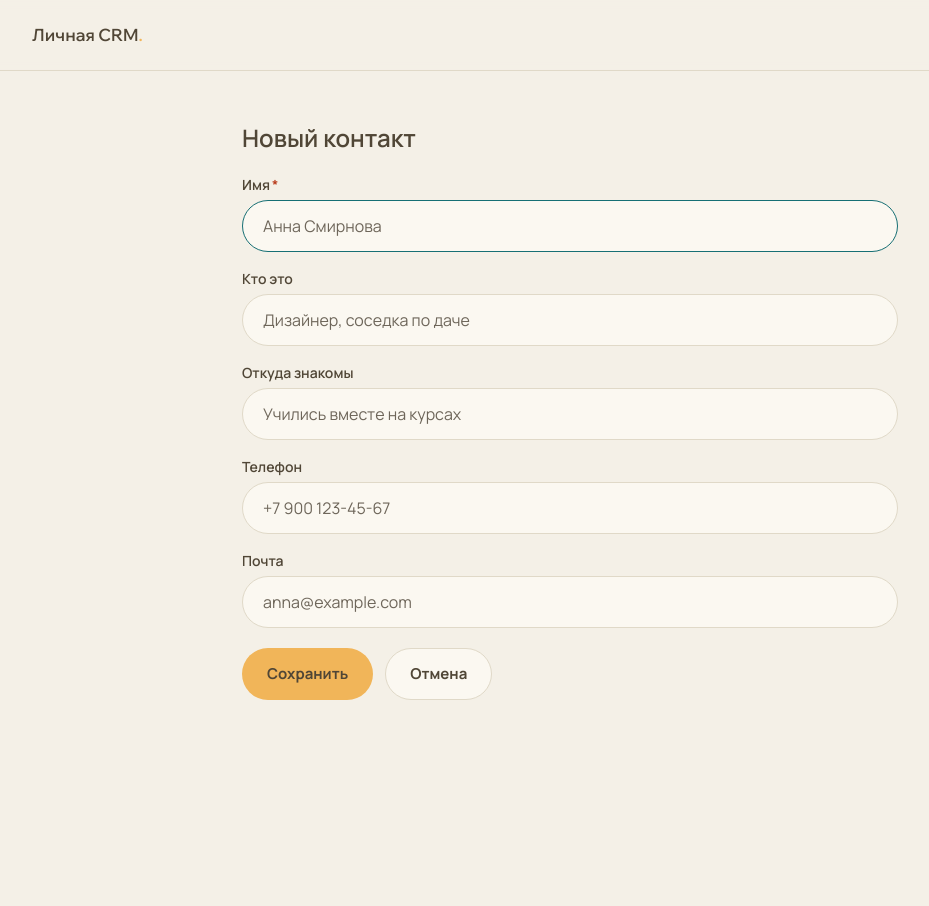
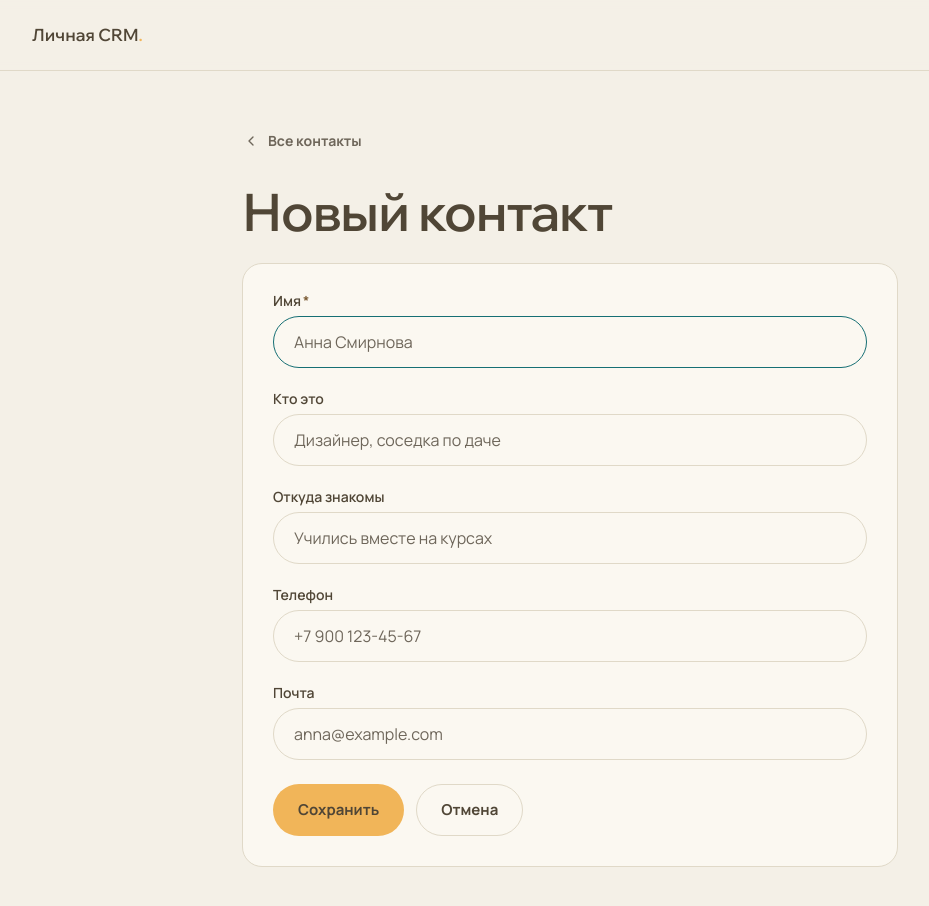
Before and after one commit to AnastasiaKonovalova/personal-crm, a Next.js app: page /contacts/new in a window 1280 px wide. Shown: the top 906 px of the page, without its empty margins (70-999 px from the left). Before the commit the page ends 800 px from the top, so only its background shows below. Built offline with nearby package versions, Linux system fonts and the light colour scheme.

Commit message:
Restyle contact forms and 404 page

```diff
--- a/src/app/contacts/[id]/edit/page.tsx
+++ b/src/app/contacts/[id]/edit/page.tsx
@@ -1,5 +1,6 @@
 import type { Metadata } from "next";
 import { notFound } from "next/navigation";
+import { BackLink } from "@/components/back-link";
 import { ContactForm } from "@/components/contact-form";
 import { PageShell } from "@/components/page-shell";
 import { getContact } from "@/server/contacts";
@@ -16,8 +17,9 @@ export default async function EditContactPage({ params }: { params: Promise<{ id
   }
 
   return (
-    <PageShell width="narrow" className="grid gap-6">
-      <h1 className="text-2xl font-semibold">Редактирование контакта</h1>
+    <PageShell width="narrow" className="grid gap-heading">
+      <BackLink href={`/contacts/${contact.id}`}>{contact.name}</BackLink>
+      <h1 className="font-display text-page-title font-semibold">Редактирование контакта</h1>
       <ContactForm contact={contact} />
     </PageShell>
   );
--- a/src/app/contacts/[id]/page.tsx
+++ b/src/app/contacts/[id]/page.tsx
@@ -1,6 +1,7 @@
 import Link from "next/link";
 import { notFound } from "next/navigation";
-import { ChevronLeft, Pencil } from "lucide-react";
+import { Pencil } from "lucide-react";
+import { BackLink } from "@/components/back-link";
 import { NoteForm } from "@/components/note-form";
 import { NoteItem } from "@/components/note-item";
 import { PageShell } from "@/components/page-shell";
@@ -32,14 +33,7 @@ export default async function ContactPage({ params }: { params: Promise<{ id: st
 
   return (
     <PageShell width="narrow" className="grid gap-heading">
-      <div>
-        <Button asChild variant="ghost" size="sm" className="px-0">
-          <Link href="/">
-            <ChevronLeft />
-            Все контакты
-          </Link>
-        </Button>
-      </div>
+      <BackLink href="/">Все контакты</BackLink>
 
       <div className="flex flex-wrap items-end justify-between gap-grid">
         <h1 className="font-display text-page-title font-semibold">{contact.name}</h1>
--- a/src/app/contacts/new/page.tsx
+++ b/src/app/contacts/new/page.tsx
@@ -1,4 +1,5 @@
 import type { Metadata } from "next";
+import { BackLink } from "@/components/back-link";
 import { ContactForm } from "@/components/contact-form";
 import { PageShell } from "@/components/page-shell";
 
@@ -8,8 +9,9 @@ export const metadata: Metadata = {
 
 export default function NewContactPage() {
   return (
-    <PageShell width="narrow" className="grid gap-6">
-      <h1 className="text-2xl font-semibold">Новый контакт</h1>
+    <PageShell width="narrow" className="grid gap-heading">
+      <BackLink href="/">Все контакты</BackLink>
+      <h1 className="font-display text-page-title font-semibold">Новый контакт</h1>
       <ContactForm />
     </PageShell>
   );
--- a/src/app/not-found.tsx
+++ b/src/app/not-found.tsx
@@ -4,8 +4,8 @@ import { Button } from "@/components/ui/button";
 
 export default function NotFound() {
   return (
-    <PageShell width="narrow" className="grid justify-items-start gap-4">
-      <h1 className="text-2xl font-semibold">Не нашлось</h1>
+    <PageShell width="narrow" className="grid justify-items-start gap-heading">
+      <h1 className="font-display text-page-title font-semibold">Не нашлось</h1>
       <p className="text-muted-foreground">Такого контакта или страницы нет.</p>
       <Button asChild variant="outline">
         <Link href="/">К списку контактов</Link>
--- /dev/null
+++ b/src/components/back-link.tsx
@@ -0,0 +1,17 @@
+import Link from "next/link";
+import { ChevronLeft } from "lucide-react";
+import { Button } from "@/components/ui/button";
+
+// "‹ Back" text link above the page title
+export function BackLink({ href, children }: { href: string; children: React.ReactNode }) {
+  return (
+    <div>
+      <Button asChild variant="ghost" size="sm" className="px-0">
+        <Link href={href}>
+          <ChevronLeft />
+          {children}
+        </Link>
+      </Button>
+    </div>
+  );
+}
--- a/src/components/contact-form.tsx
+++ b/src/components/contact-form.tsx
@@ -7,6 +7,7 @@ import {
   updateContactAction,
   type ContactFormState,
 } from "@/app/contacts/actions";
+import { FieldError } from "@/components/field-error";
 import { Button } from "@/components/ui/button";
 import { Input } from "@/components/ui/input";
 import { Label } from "@/components/ui/label";
@@ -30,13 +31,13 @@ export function ContactForm({ contact }: { contact?: EditedContact }) {
   );
 
   return (
-    <form action={formAction} className="grid gap-5" noValidate>
+    <form
+      action={formAction}
+      className="grid gap-heading rounded-card border border-line bg-surface p-[clamp(22px,2.6vw,30px)]"
+      noValidate
+    >
       {contact && <input type="hidden" name="contactId" value={contact.id} />}
-      {state.formError && (
-        <p className="text-sm text-destructive" role="alert">
-          {state.formError}
-        </p>
-      )}
+      {state.formError && <FieldError role="alert">{state.formError}</FieldError>}
       {fields.map((field) => {
         const error = state.errors?.[field.name];
         const errorId = `${field.name}-error`;
@@ -44,7 +45,7 @@ export function ContactForm({ contact }: { contact?: EditedContact }) {
           <div key={field.name} className="grid gap-2">
             <Label htmlFor={field.name}>
               {field.label}
-              {field.required && <span className="text-destructive">*</span>}
+              {field.required && <span className="text-brown">*</span>}
             </Label>
             <Input
               id={field.name}
@@ -56,15 +57,11 @@ export function ContactForm({ contact }: { contact?: EditedContact }) {
               aria-describedby={error ? errorId : undefined}
               autoFocus={field.name === "name"}
             />
-            {error && (
-              <p id={errorId} className="text-sm text-destructive">
-                {error}
-              </p>
-            )}
+            {error && <FieldError id={errorId}>{error}</FieldError>}
           </div>
         );
       })}
-      <div className="flex gap-3">
+      <div className="flex flex-wrap gap-cta">
         <Button type="submit" disabled={pending}>
           {pending ? "Сохраняю…" : "Сохранить"}
         </Button>
--- a/src/components/field-error.tsx
+++ b/src/components/field-error.tsx
@@ -1,9 +1,13 @@
 import { CircleAlert } from "lucide-react";
+import { cn } from "@/lib/utils";
 
-// Error under a field: icon + words, never colour alone (danger is as light as teal-deep)
-export function FieldError({ id, children }: { id: string; children: React.ReactNode }) {
+// Error under a field or above a form: icon + words, never colour alone (danger is as light as teal-deep)
+export function FieldError({ className, children, ...props }: React.ComponentProps<"p">) {
   return (
-    <p id={id} className="flex items-center gap-1.5 text-caption font-semibold text-destructive">
+    <p
+      className={cn("flex items-center gap-1.5 text-caption font-semibold text-destructive", className)}
+      {...props}
+    >
       <CircleAlert aria-hidden="true" className="size-4 shrink-0" />
       {children}
     </p>
```
Also changed, not shown: design/README.md.
